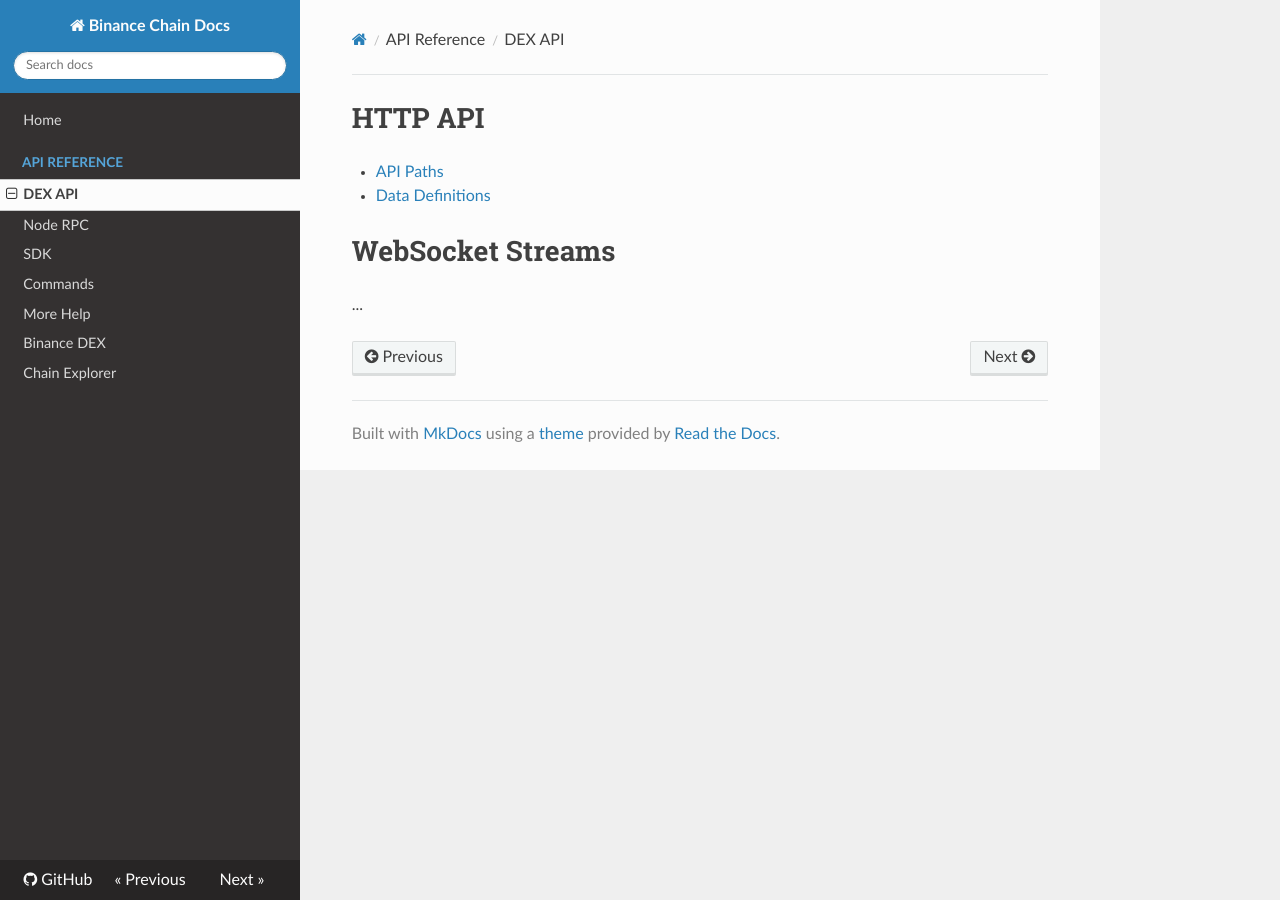
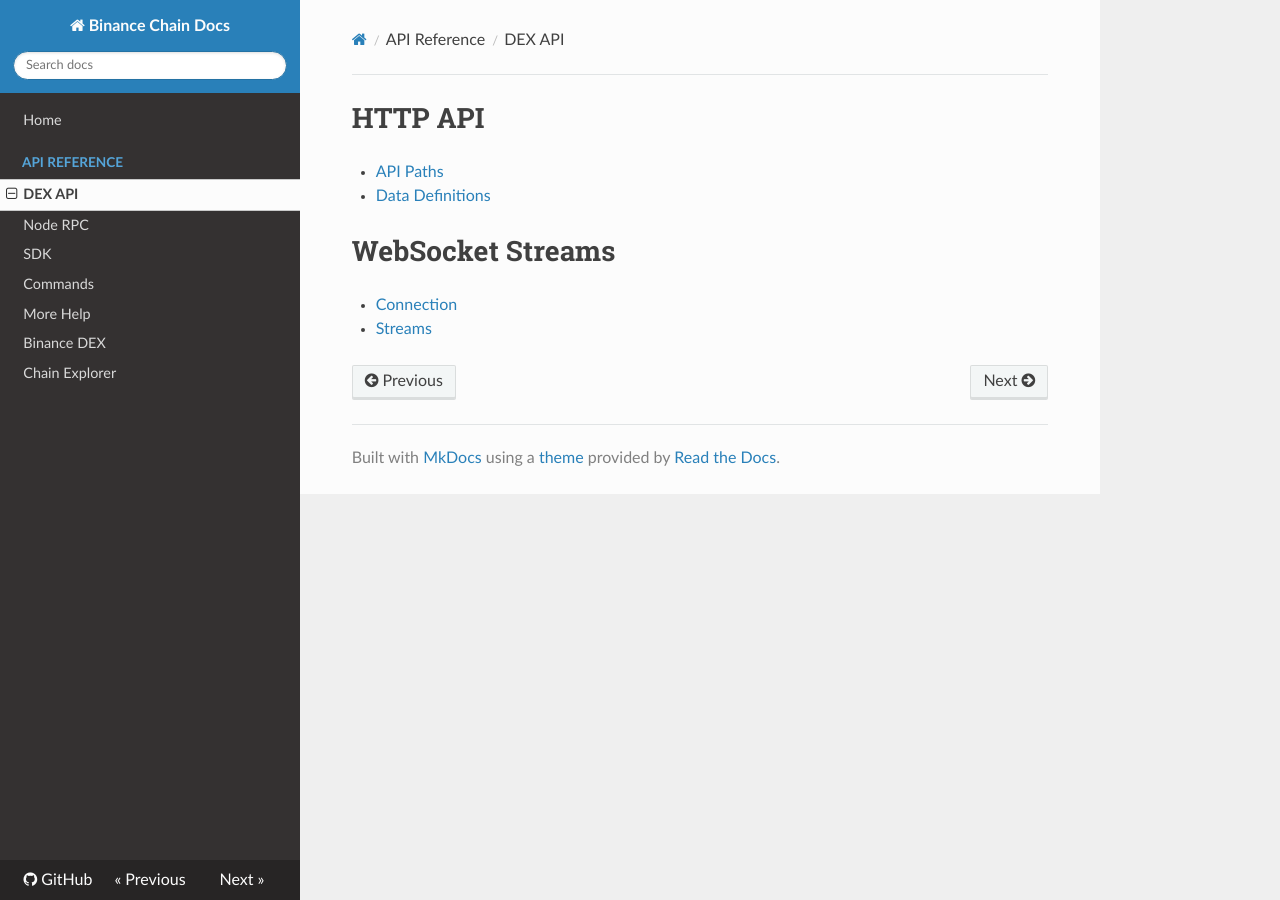
Before and after one commit to yash-sharma1/docs-site, an MkDocs documentation site: the page built from docs/api-reference/dex-api.md, in a window 1280 px wide. Built offline with MkDocs 1.6.1, drawn with Linux system fonts in a browser that asks for light colours; nearby versions of some CDN libraries.

Commit message:
Update dex-api.md

```diff
--- a/docs/api-reference/dex-api.md
+++ b/docs/api-reference/dex-api.md
@@ -5,4 +5,5 @@
 
 # WebSocket Streams
 
-...
+* [Connection](dex-api/ws_connection.md)
+* [Streams](dex-api/ws_streams.md)
```
